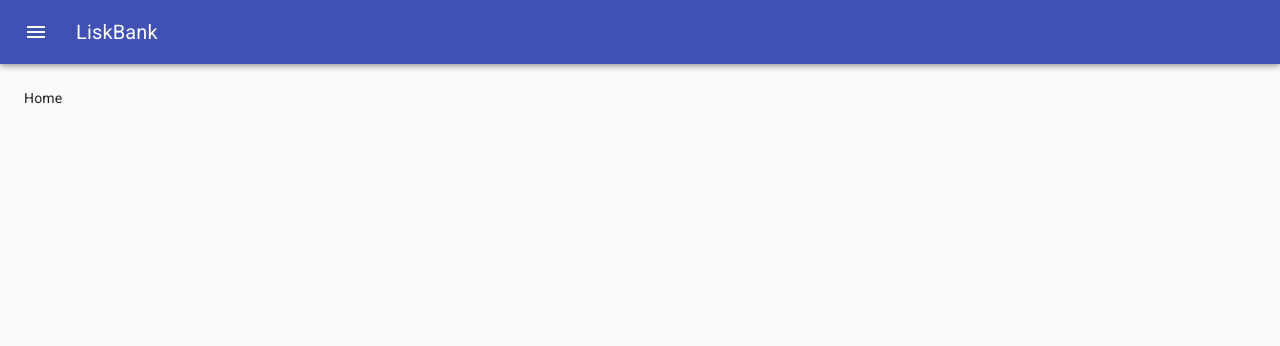
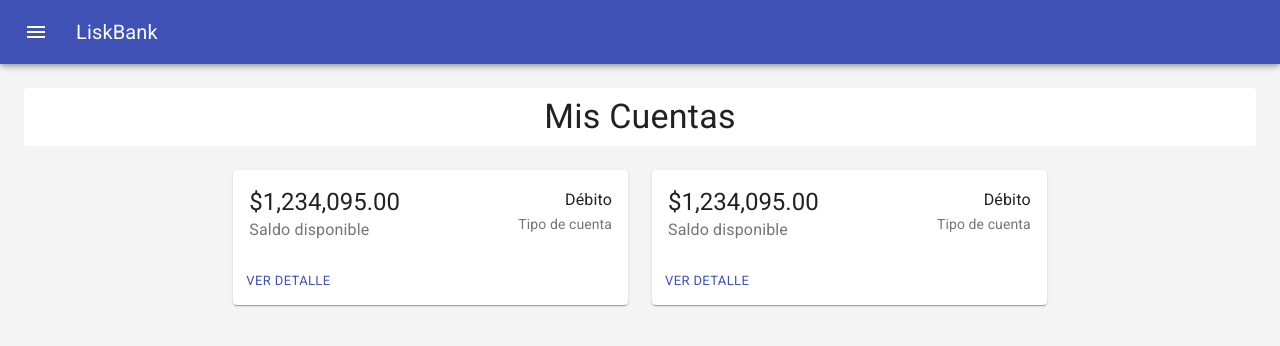
Before and after one commit to NinoVictor/LisBank-WEB, a React (Create React App) app: page /home in a window 1280 px wide. Shown: the top 346 px of the page. Built offline with nearby package versions, Linux system fonts and the light colour scheme.

Commit message:
Navegación entre ventanas y primer diseño de home

```diff
--- a/public/index.html
+++ b/public/index.html
@@ -27,7 +27,7 @@
     -->
     <title>LisBank</title>
   </head>
-  <body>
+  <body style="background-color: rgba(235, 235, 235, 0.548);">
     <noscript>You need to enable JavaScript to run this app.</noscript>
     <div id="root"></div>
     <!--
--- a/src/components/Layout.tsx
+++ b/src/components/Layout.tsx
@@ -1,4 +1,5 @@
-import React, { FC, ReactNode, useReducer } from "react";
+import React, { FC, ReactNode } from "react";
+import { Link } from "react-router-dom";
 
 import clsx from "clsx";
 import {
@@ -26,10 +27,6 @@ import TrendingUpIcon from "@material-ui/icons/TrendingUp";
 import AccountCircleIcon from "@material-ui/icons/AccountCircle";
 import SettingsIcon from "@material-ui/icons/Settings";
 import ExitToAppIcon from "@material-ui/icons/ExitToApp";
-
-import Header from "./Header";
-import Navigation from "./Navigation";
-import Footer from "./Footer";
 
 const drawerWidth = 240;
 
@@ -161,19 +158,19 @@ const Layout: FC<Props> = ({ children }) => {
         </div>
         <Divider />
         <List>
-          <ListItem button>
+          <ListItem button component={Link} to="/home">
             <ListItemIcon>
               <AccountBalanceWalletIcon />
             </ListItemIcon>
             <ListItemText primary={"Mi cuenta"} />
           </ListItem>
-          <ListItem button>
+          <ListItem button component={Link} to="/transactions">
             <ListItemIcon>
               <TrendingUpIcon />
             </ListItemIcon>
             <ListItemText primary={"Movimientos"} />
           </ListItem>
-          <ListItem button>
+          <ListItem button component={Link} to="/profile">
             <ListItemIcon>
               <AccountCircleIcon />
             </ListItemIcon>
@@ -188,7 +185,7 @@ const Layout: FC<Props> = ({ children }) => {
             </ListItemIcon>
             <ListItemText primary={"Configuración"} />
           </ListItem>
-          <ListItem button>
+          <ListItem button component={Link} to="/">
             <ListItemIcon>
               <ExitToAppIcon />
             </ListItemIcon>
--- a/src/containers/Home.tsx
+++ b/src/containers/Home.tsx
@@ -1,9 +1,192 @@
 import React, { FC, ReactElement } from "react";
+import { makeStyles, createStyles, Theme } from "@material-ui/core/styles";
+import Paper from "@material-ui/core/Paper";
+import Grid from "@material-ui/core/Grid";
+import Card from "@material-ui/core/Card";
+import CardActions from "@material-ui/core/CardActions";
+import CardContent from "@material-ui/core/CardContent";
+import Typography from "@material-ui/core/Typography";
+import Button from "@material-ui/core/Button";
+import DialogTitle from "@material-ui/core/DialogTitle";
+import Dialog from "@material-ui/core/Dialog";
+import DialogContent from "@material-ui/core/DialogContent";
+import DialogContentText from "@material-ui/core/DialogContentText";
+import Box from "@material-ui/core/Box";
 
+const useStyles = makeStyles((theme: Theme) =>
+  createStyles({
+    root: {
+      flexGrow: 1,
+    },
+    paper: {
+      padding: theme.spacing(1),
+      textAlign: "center",
+    },
+    cardright: {
+      textAlign: "right",
+    },
+    title: {
+      color: theme.palette.text.primary,
+    },
+    cardAccount: {
+      border: "1px solid #3f51b58c",
+      borderRadius: "15px",
+    },
+  })
+);
 const Home: FC<{}> = (): ReactElement => {
+  const [open, setOpen] = React.useState(false);
+  const handleClickOpen = () => {
+    setOpen(true);
+  };
+  const handleClose = () => {
+    setOpen(false);
+  };
+  const classes = useStyles();
   return (
     <>
-      <div>Home</div>
+      <div className={classes.root}>
+        <Grid container spacing={3} justify="center">
+          <Grid item xs={12}>
+            <Paper elevation={0} className={classes.paper}>
+              <Typography className={classes.title} variant="h4" component="h1">
+                Mis Cuentas
+              </Typography>
+            </Paper>
+          </Grid>
+          <Grid item xs={12} sm={4}>
+            <Card>
+              <CardContent>
+                <Grid container>
+                  <Grid item xs={12} md={6}>
+                    <Typography variant="h5" component="h2">
+                      $1,234,095.00
+                    </Typography>
+                    <Typography color="textSecondary">
+                      Saldo disponible
+                    </Typography>
+                  </Grid>
+                  <Grid className={classes.cardright} item xs={12} md={6}>
+                    <Typography variant="subtitle1">Débito</Typography>
+                    <Typography variant="subtitle2" color="textSecondary">
+                      Tipo de cuenta
+                    </Typography>
+                  </Grid>
+                </Grid>
+              </CardContent>
+              <CardActions>
+                <Button color="primary" size="small" onClick={handleClickOpen}>
+                  Ver detalle
+                </Button>
+              </CardActions>
+            </Card>
+          </Grid>
+          <Grid item xs={12} sm={4}>
+            <Card>
+              <CardContent>
+                <Grid container>
+                  <Grid item xs={12} md={6}>
+                    <Typography variant="h5" component="h2">
+                      $1,234,095.00
+                    </Typography>
+                    <Typography color="textSecondary">
+                      Saldo disponible
+                    </Typography>
+                  </Grid>
+                  <Grid className={classes.cardright} item xs={12} md={6}>
+                    <Typography variant="subtitle1">Débito</Typography>
+                    <Typography variant="subtitle2" color="textSecondary">
+                      Tipo de cuenta
+                    </Typography>
+                  </Grid>
+                </Grid>
+              </CardContent>
+              <CardActions>
+                <Button color="primary" size="small" onClick={handleClickOpen}>
+                  Ver detalle
+                </Button>
+              </CardActions>
+            </Card>
+          </Grid>
+        </Grid>
+        <DialogAccount open={open} onClose={handleClose}></DialogAccount>
+      </div>
+    </>
+  );
+};
+interface Props {
+  open: boolean;
+  onClose: () => void;
+}
+const DialogAccount: FC<Props> = ({ open, onClose }): ReactElement => {
+  const classes = useStyles();
+  return (
+    <>
+      <Dialog
+        onClose={onClose}
+        aria-labelledby="simple-dialog-title"
+        open={open}
+        fullWidth
+        maxWidth="sm"
+      >
+        <DialogTitle>Detalle de la cuenta</DialogTitle>
+        <DialogContent>
+          <Card className={classes.cardAccount}>
+            <CardContent>
+              <Typography variant="subtitle2" color="textPrimary">
+                Número de tarjeta
+              </Typography>
+              <Typography variant="h6" color="textPrimary">
+                1234 1234 1234 1234
+              </Typography>
+              <Typography variant="subtitle1" color="textPrimary">
+                Vecha de vencimiento: <span>12/06</span>
+              </Typography>
+              <Typography variant="subtitle1" color="textPrimary">
+                CVV: <span>120</span>
+              </Typography>
+              <Typography
+                variant="subtitle1"
+                color="textPrimary"
+                component="span"
+              >
+                Nombre del propietario:
+              </Typography>
+              <Typography
+                variant="subtitle1"
+                color="textPrimary"
+                component="span"
+              >
+                Victor Niño
+              </Typography>
+            </CardContent>
+          </Card>
+          <Box mt={2}>
+            <Grid container>
+              <Grid item xs={6}>
+                <Button
+                  size="small"
+                  variant="contained"
+                  color="primary"
+                  disableElevation
+                >
+                  Estado de cuenta
+                </Button>
+              </Grid>
+              <Grid item xs={6}>
+                <Button
+                  size="small"
+                  variant="contained"
+                  color="primary"
+                  disableElevation
+                >
+                  Resumen adeudo
+                </Button>
+              </Grid>
+            </Grid>
+          </Box>
+        </DialogContent>
+      </Dialog>
     </>
   );
 };
```
Also changed, not shown: 1 other file (tests, documents, lock files or other folders).
